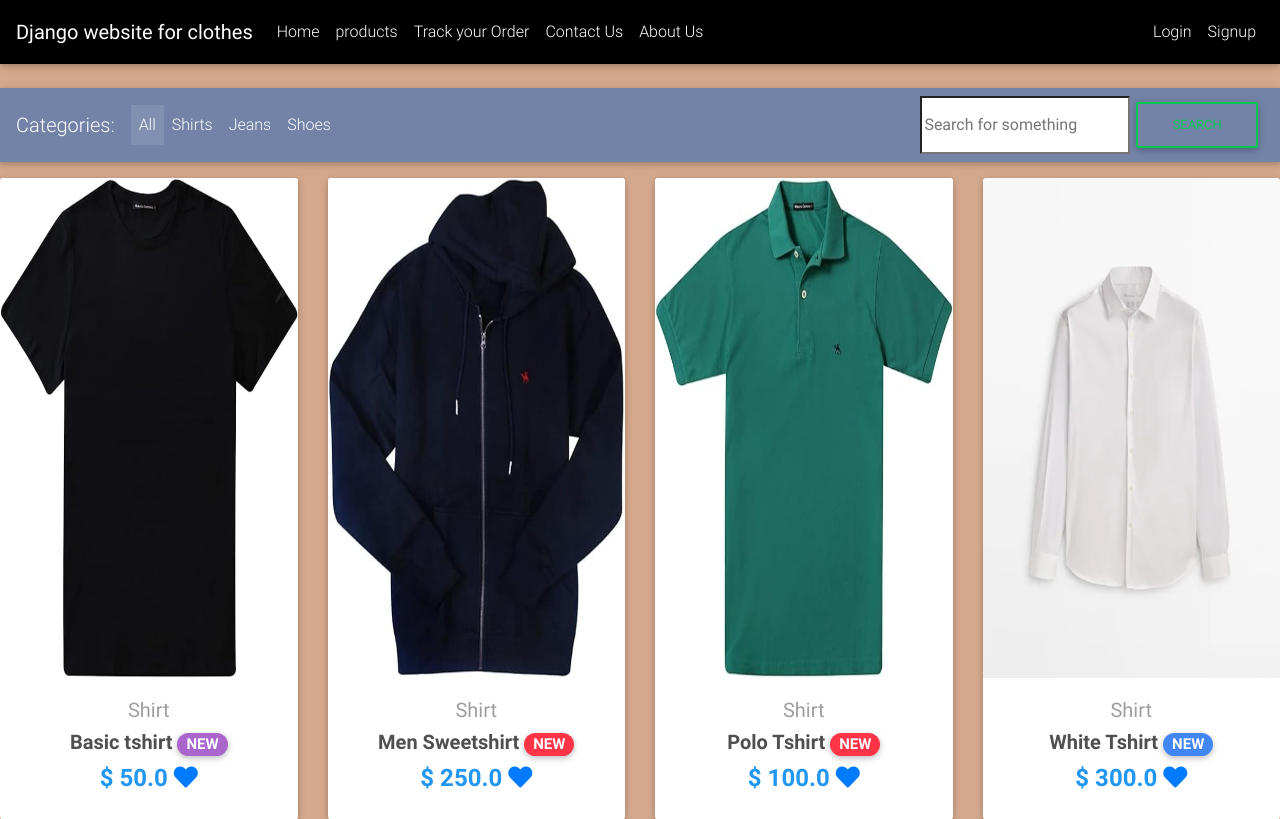
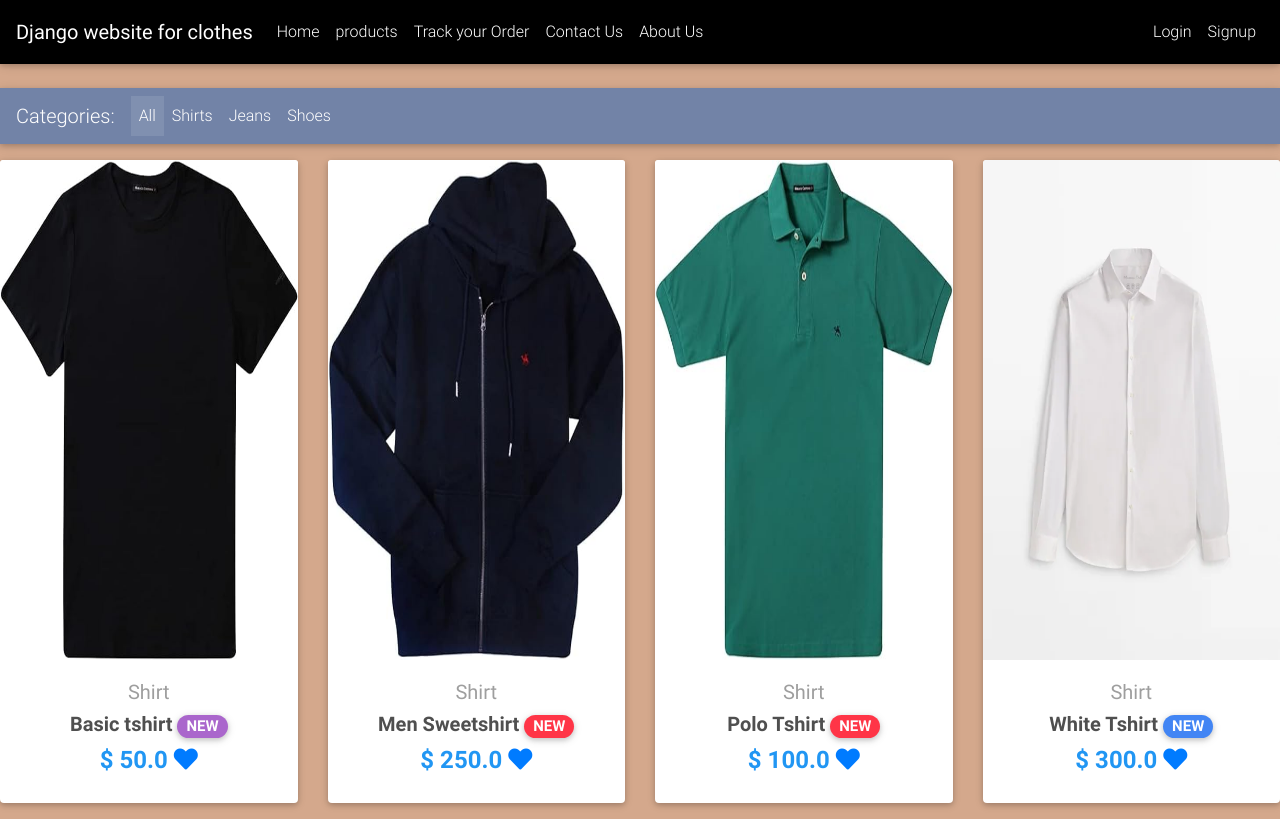
Before and after one commit to Mohamed-Abd-Elazeem/ecommerce-website-django, a Django app: page /filter/1/ in a window 1280 px wide. Shown: the top 819 px of the page. Run offline with Django 3.2, Linux system fonts and the light colour scheme; data comes from the database, SQL or seed files in the repository; some libraries are stand-ins or nearby versions.

Commit message:
Update navbarplus.html

```diff
--- a/myapp/templates/navbarplus.html
+++ b/myapp/templates/navbarplus.html
@@ -9,10 +9,7 @@
       aria-controls="basicExampleNav" aria-expanded="false" aria-label="Toggle navigation">
       <span class="navbar-toggler-icon"></span>
     </button>
-
-    <!-- Collapsible content -->
     <div class="collapse navbar-collapse" id="basicExampleNav">
-
       <!-- Links -->
       <ul class="navbar-nav mr-auto">
         <li class="nav-item active">
@@ -29,20 +26,7 @@
         <li class="nav-item">
           <a class="nav-link" href="/filter/3">Shoes</a>
         </li>
-
       </ul>
       <!-- Links -->
-
-      <form class="d-flex" role="search" method="POST" action="{% url 'myapp:search' %}">
-        {% csrf_token %}
-        <input
-            type="search"
-            placeholder="Search for something"
-            name="search_query"
-            required aria-label="Search">
-            <button class="btn btn-outline-success" type="submit">Search</button>
-      </form>
-    <!-- Collapsible content -->
-
   </nav>
   <!--/.Navbar-->
```
